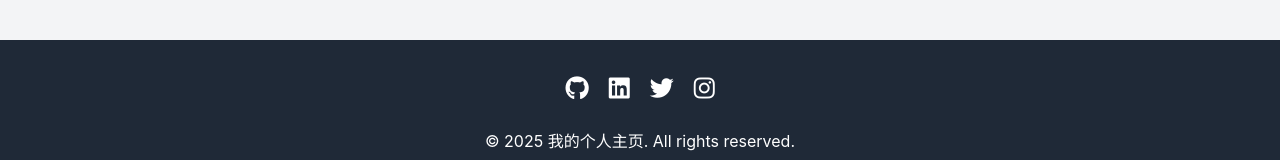
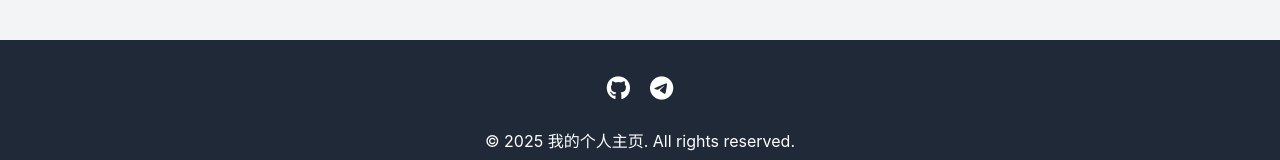
Before and after one commit to pyCharmikun1/ZY, a plain HTML site: page index.html in a window 1280 px wide. Shown: the part 2516-2676 px from the top of the page. Drawn offline with Linux system fonts and the light colour scheme.

Commit message:
Add files via upload

```diff
--- a/index.html
+++ b/index.html
@@ -3,7 +3,7 @@
 <head>
     <meta charset="UTF-8">
     <meta name="viewport" content="width=device-width, initial-scale=1.0">
-    <title>我的个人主页</title>
+    <title>PY个人主页</title>
     <link rel="stylesheet" href="style.css">
     <link rel="stylesheet" href="https://cdnjs.cloudflare.com/ajax/libs/font-awesome/6.0.0/css/all.min.css">
 </head>
@@ -149,10 +149,8 @@
     <footer class="footer">
         <div class="container">
             <div class="social-links">
-                <a href="#"><i class="fab fa-github"></i></a>
-                <a href="#"><i class="fab fa-linkedin"></i></a>
-                <a href="#"><i class="fab fa-twitter"></i></a>
-                <a href="#"><i class="fab fa-instagram"></i></a>
+        <a href="https://github.com/pyCharmikun1" target="_blank"><i class="fab fa-github"></i></a>
+        <a href="https://t.me/pyCharmikun" target="_blank"><i class="fab fa-telegram-plane"></i></a>
             </div>
             <p>&copy; 2025 我的个人主页. All rights reserved.</p>
         </div>
```
